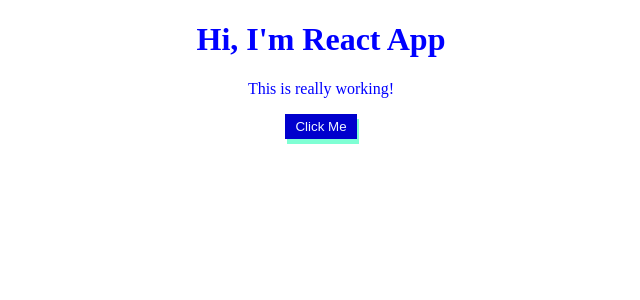
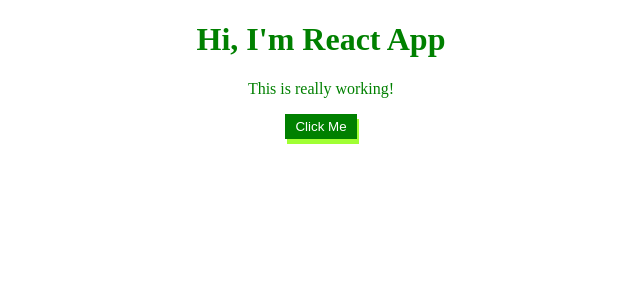
Before and after one commit to bhanuprakash-vangari/react-practice-app, a React (Create React App) app in the folder react-complete-guide/: page / in a window 1280 px wide. Shown: the top 300 px of the page, without its empty margins (319-959 px from the left). Built offline with nearby package versions, Linux system fonts and the light colour scheme; the HTML template or start-up script is replaced by a standard one.

Commit message:
using Radium

```diff
--- a/react-complete-guide/package.json
+++ b/react-complete-guide/package.json
@@ -3,6 +3,7 @@
   "version": "0.1.0",
   "private": true,
   "dependencies": {
+    "radium": "^0.26.1",
     "react": "^17.0.1",
     "react-dom": "^17.0.1",
     "react-scripts": "1.1.5"
--- a/react-complete-guide/src/App.css
+++ b/react-complete-guide/src/App.css
@@ -1,12 +1,4 @@
 .App {
   text-align: center;
-  color: blue;
+  color: green;
 }
-button {
-  margin: auto;
-  box-shadow: 2px 5px aquamarine;
-  padding: 5px 10px;
-  background-color: mediumblue;
-  border: 2px mediumblue;
-  color: aliceblue;
-}
--- a/react-complete-guide/src/App.js
+++ b/react-complete-guide/src/App.js
@@ -1,6 +1,7 @@
-import React, { Component } from "react"
-import "./App.css"
-import Person from "./Person/Person"
+import React, { Component } from "react";
+import "./App.css";
+import Radium from 'radium';
+import Person from "./Person/Person";
 
 class App extends Component {
   state = {
@@ -11,51 +12,73 @@ class App extends Component {
     ],
     showPerson: false,
   };
-  nameChangeHandler = (event,id) => {
-    const personIndex = this.state.persons.findIndex(p => {
-      return p.id === id
-    })
+  nameChangeHandler = (event, id) => {
+    const personIndex = this.state.persons.findIndex((p) => {
+      return p.id === id;
+    });
     const person = {
-      ...this.state.persons[personIndex]
-    }
-    person.hobbies = event.target.value
+      ...this.state.persons[personIndex],
+    };
+    person.hobbies = event.target.value;
 
-    const persons = [...this.state.persons]
-    persons[personIndex] = person
-    this.setState({persons: persons});
+    const persons = [...this.state.persons];
+    persons[personIndex] = person;
+    this.setState({ persons: persons });
   };
   togglePersonHandler = () => {
     const showStatus = this.state.showPerson;
     this.setState({ showPerson: !showStatus });
   };
   render() {
+    const buttonStyle = {
+      margin: "auto",
+      boxShadow: "2px 5px #A0FF33",
+      padding: "5px 10px",
+      backgroundColor: "green",
+      border: "2px mediumblue",
+      color: "white",
+      ":hover": {
+        backgroundColor: "lightgreen",
+        color: "black",
+        boxShadow: "2px 5px #B6FFAA",
+      },
+    };
     let persons = null;
     if (this.state.showPerson) {
       persons = (
         <div>
-          {this.state.persons.map((person,index) => {
+          {this.state.persons.map((person, index) => {
             return (
               <Person
                 name={person.name}
                 age={person.age}
                 hobbies={person.hobbies}
-                changed={(event) => this.nameChangeHandler(event,person.id)}
+                changed={(event) => this.nameChangeHandler(event, person.id)}
                 key={person.id}
               />
             );
           })}
         </div>
       );
+      buttonStyle.backgroundColor='blue'
+      buttonStyle.boxShadow ='2px 5px #AAFFE0'
+      buttonStyle[":hover"] = {
+        backgroundColor: "aquamarine",
+        color: "black",
+        boxShadow: "2px 5px #AAFFE0",
+      };
     }
     return (
       <div className="App">
         <h1>Hi, I'm React App</h1>
         <p>This is really working!</p>
-        <button onClick={this.togglePersonHandler}>Click Me</button>
+        <button style={buttonStyle} onClick={this.togglePersonHandler}>
+          Click Me
+        </button>
         {persons}
       </div>
     );
   }
 }
 
-export default App
+export default Radium(App);
```
Also changed, not shown: 1 other file (tests, documents, lock files or other folders).
